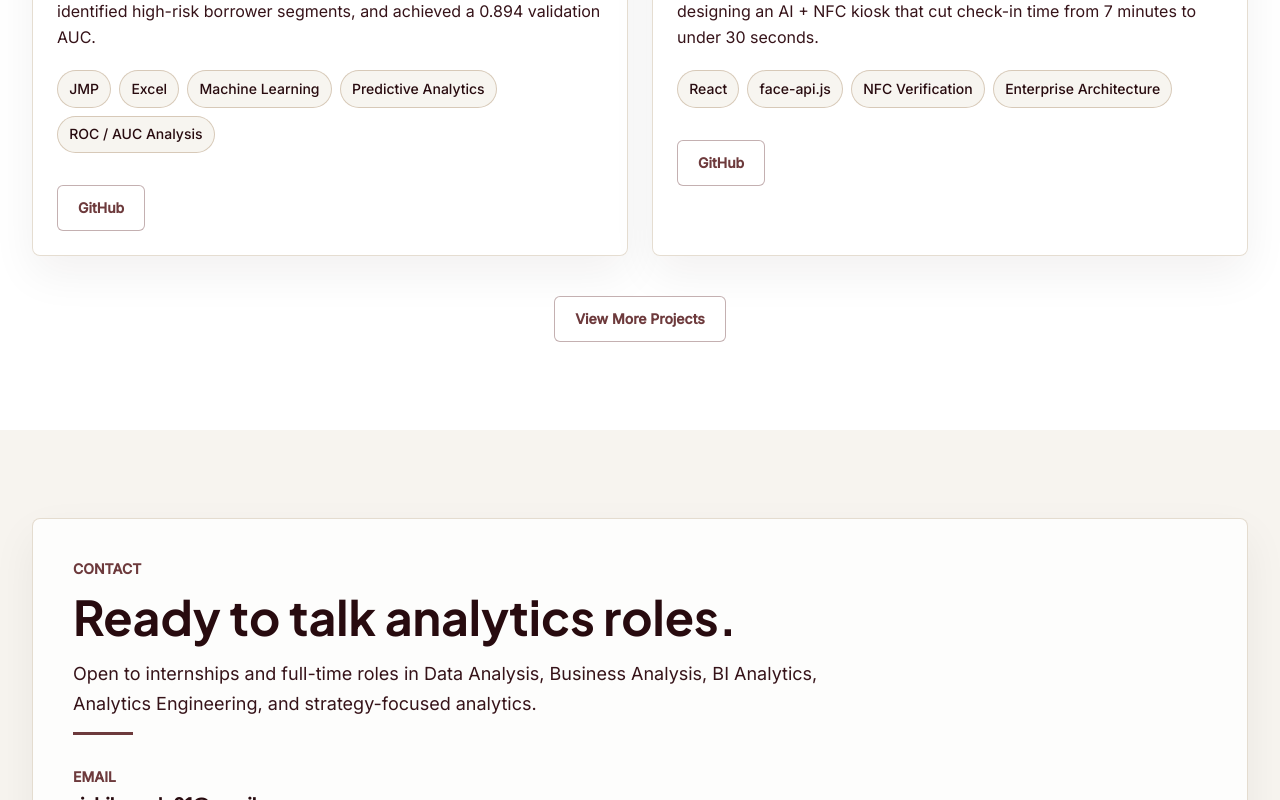
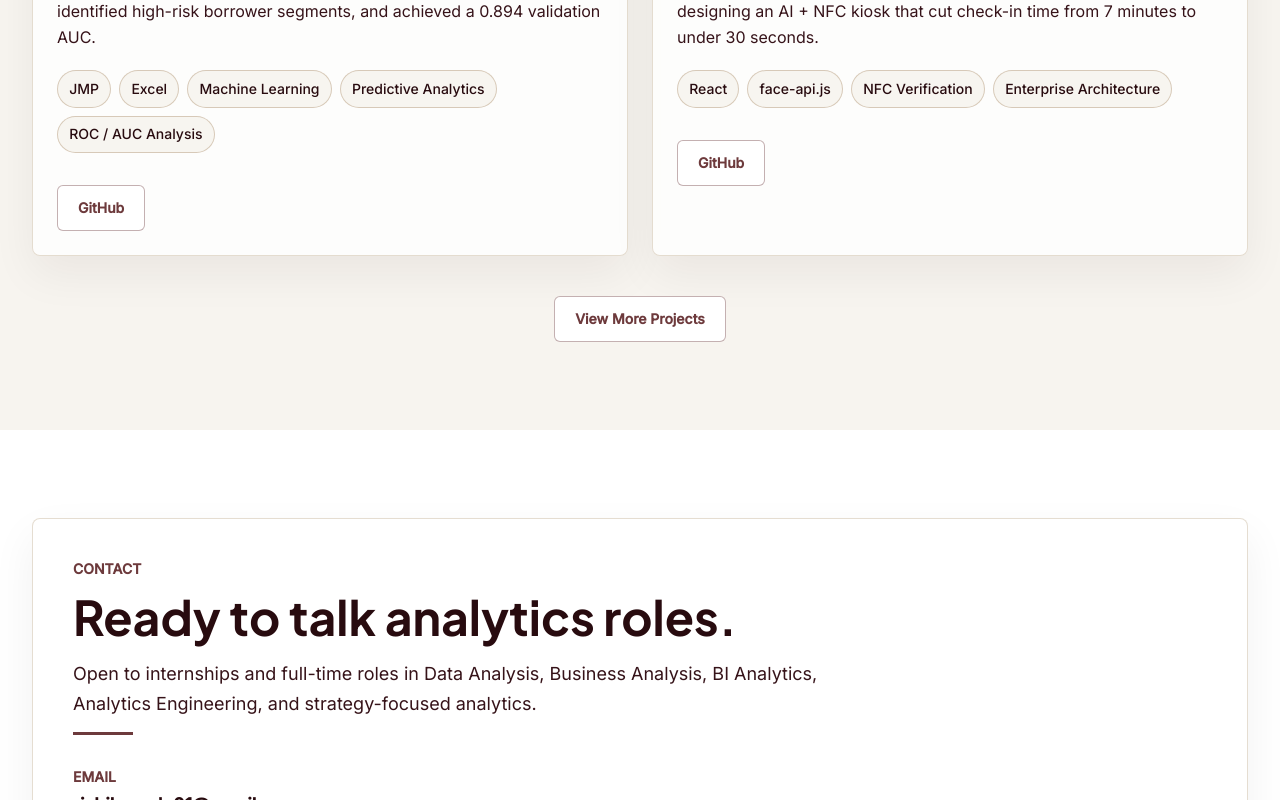
Before and after one commit to rishikagade/Portfolio_site, a React (Vite) app: page / in a window 1280 px wide. Shown: the part 4821-5621 px from the top of the page. Built offline with nearby package versions, Linux system fonts and the light colour scheme; the HTML template or start-up script is replaced by a standard one.

Commit message:
Alternate section backgrounds

```diff
--- a/src/sections/ContactSection.jsx
+++ b/src/sections/ContactSection.jsx
@@ -4,7 +4,7 @@ import { EMAIL, GITHUB_URL, LINKEDIN_URL, PHONE, RESUME_URL } from '../data/site
 
 const ContactSection = () => {
   return (
-    <section id="contact" className="section-shell">
+    <section id="contact" className="section-shell bg-white">
       <div className="container-shell">
         <div className="focus-card rounded-lg p-6 sm:p-8 lg:p-10">
           <SectionTitle
--- a/src/sections/ProjectsSection.jsx
+++ b/src/sections/ProjectsSection.jsx
@@ -17,7 +17,7 @@ const ProjectsSection = () => {
         .slice(0, homepageProjectLimit);
 
   return (
-    <section id="projects" className="section-shell bg-white">
+    <section id="projects" className="section-shell bg-cream">
       <div className="container-shell">
         <div className="flex flex-col gap-6 lg:flex-row lg:items-end lg:justify-between">
           <SectionTitle
```
